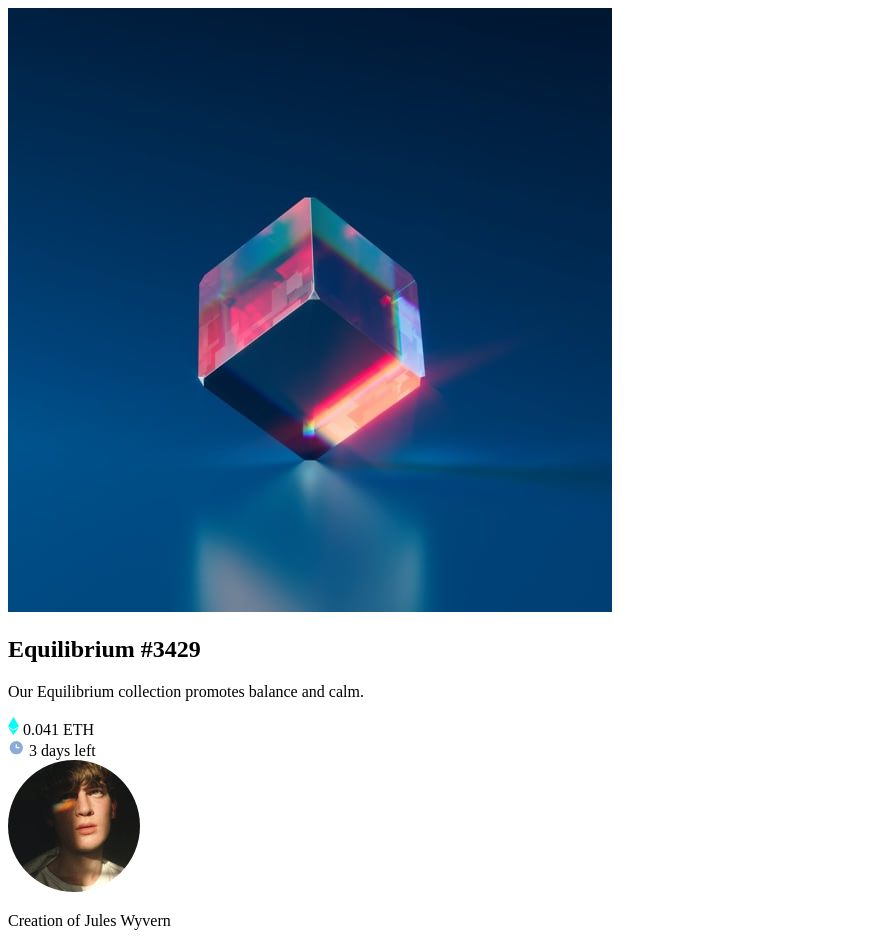
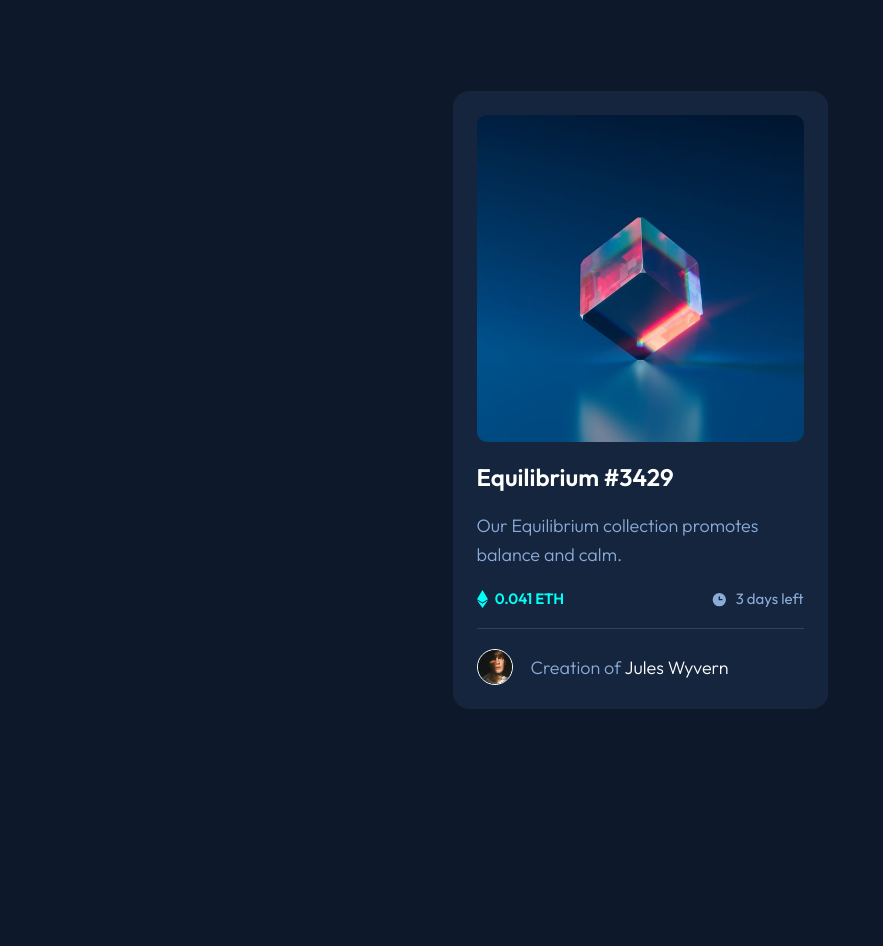
Before and after one commit to troygilmore3/nft-preview-card-component, a plain HTML site: page index.html in a window 1280 px wide. Shown: the whole page, without its empty margins (0-883 px from the left). After the commit the page ends 800 px from the top, so only its background shows below. Drawn offline with Linux system fonts and the light colour scheme.

Commit message:
HTML: Finish component structure CSS: Add component styles

```diff
--- a/css/style.css
+++ b/css/style.css
@@ -0,0 +1,101 @@
+*,
+*::before,
+*::after {
+  margin: 0;
+  padding: 0;
+  box-sizing: border-box;
+}
+
+html {
+  font-size: 62.5%;
+  font-family: "Outfit", sans-serif;
+}
+
+body {
+  min-height: 100vh;
+  font-size: 1.8rem;
+  background-color: hsl(217, 54%, 11%);
+  padding: 2rem;
+  display: flex;
+  align-items: center;
+  justify-content: center;
+}
+small {
+  line-height: 1.8rem;
+}
+.highlight {
+  color: white;
+}
+.card {
+  background-color: hsl(216, 50%, 16%);
+  padding: 2.4rem;
+  border-radius: 16px;
+  max-width: 375px;
+}
+
+.card__header {
+  margin-bottom: 2rem;
+}
+
+.card__img {
+  width: 100%;
+  display: block;
+  border-radius: 10px;
+  object-fit: cover;
+}
+
+.card__img--small {
+  width: 36px;
+  border: 1px solid white;
+  border-radius: 50%;
+}
+
+.card__title {
+  font-size: 2.4rem;
+  margin-bottom: 2rem;
+}
+
+.card__description {
+  font-weight: 300;
+  color: hsl(215, 51%, 70%);
+  line-height: 1.6;
+  margin-bottom: 2rem;
+}
+
+.card__details {
+  display: flex;
+  justify-content: space-between;
+  padding-bottom: 2rem;
+  border-bottom: 1px solid hsl(215, 32%, 27%);
+  margin-bottom: 2rem;
+  align-items: center;
+}
+
+.card__price {
+  color: hsl(178, 100%, 50%);
+  line-height: 1.8rem;
+  font-weight: 600;
+}
+
+.card__time {
+  color: hsl(215, 51%, 70%);
+  line-height: 1.8rem;
+}
+
+.card__footer {
+  display: flex;
+  justify-content: flex-start;
+  align-items: center;
+  font-weight: 300;
+}
+
+.card__author {
+  margin-left: 1.8rem;
+  color: hsl(215, 51%, 70%);
+}
+
+.card__icon {
+  vertical-align: bottom;
+  margin-right: 0.365rem;
+  line-height: 1.8rem;
+}
--- a/index.html
+++ b/index.html
@@ -4,48 +4,61 @@
     <meta charset="UTF-8" />
     <meta http-equiv="X-UA-Compatible" content="IE=edge" />
     <meta name="viewport" content="width=device-width, initial-scale=1.0" />
+    <link rel="preconnect" href="https://fonts.googleapis.com" />
+    <link rel="preconnect" href="https://fonts.gstatic.com" crossorigin />
+    <link
+      href="https://fonts.googleapis.com/css2?family=Outfit:wght@300;400;600&display=swap"
+      rel="stylesheet"
+    />
+    <link rel="stylesheet" href="./css/style.css" />
     <title>NFT preview card component</title>
   </head>
   <body>
-    <article>
-      <div>
+    <article class="card">
+      <div class="card__header">
         <img
+          class="card__img"
           src="./images/image-equilibrium.jpg"
           alt="Equilibrium cube balancing on its corner"
           decoding="auto"
         />
       </div>
-      <header>
-        <h1>Equilibrium #3429</h1>
-      </header>
+      <h1 class="card__title highlight">Equilibrium #3429</h1>
       <main>
-        <p>Our Equilibrium collection promotes balance and calm.</p>
-        <div>
-          <div>
+        <p class="card__description">
+          Our Equilibrium collection promotes balance and calm.
+        </p>
+        <div class="card__details">
+          <div class="card__price">
             <img
+              class="card__icon"
               src="./images/icon-ethereum.svg"
               alt="Equilibrium icon"
               decoding="auto"
             />
-            <span>0.041 ETH</span>
+            <small>0.041 ETH</small>
           </div>
-          <div>
+          <div class="card__time">
             <img
+              class="card__icon"
               src="./images/icon-clock.svg"
               alt="Clock icon"
               decoding="auto"
             />
-            <span>3 days left</span>
+            <small>3 days left</small>
           </div>
         </div>
       </main>
-      <footer>
+      <footer class="card__footer">
         <img
+          class="card__img card__img--small"
           src="./images/image-avatar.png"
           alt="Creators avatar"
           decoding="auto"
         />
-        <p>Creation of Jules Wyvern</p>
+        <p class="card__author">
+          Creation of <span class="highlight">Jules Wyvern</span>
+        </p>
       </footer>
     </article>
   </body>
```
